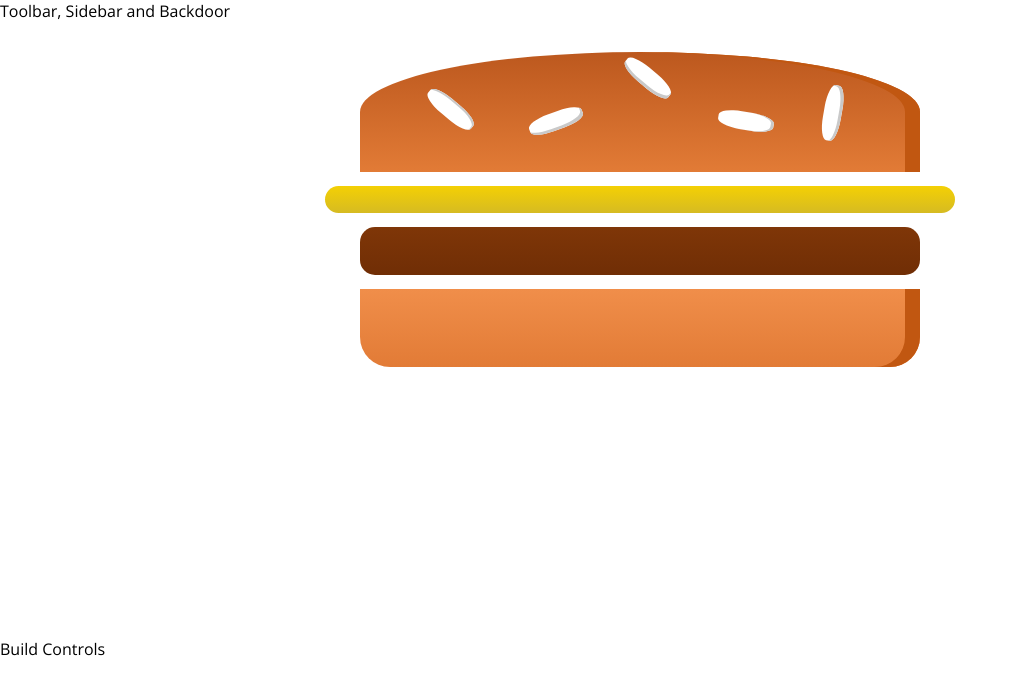
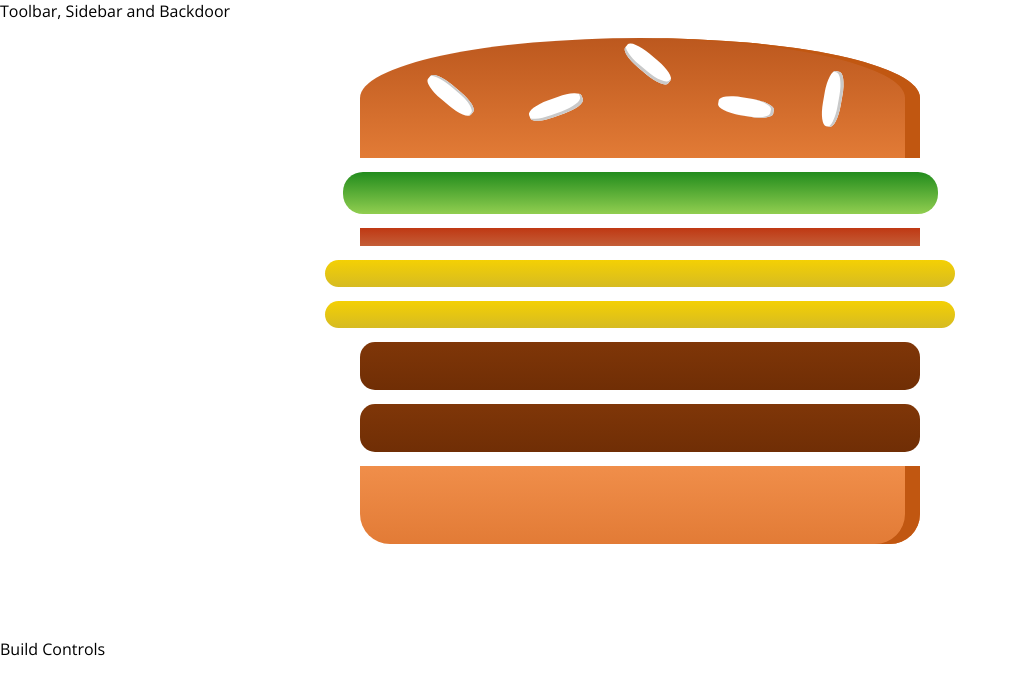
Before and after one commit to MilanMarakana/Burger-App, a React (Create React App) app: page / in a window 1280 px wide. Shown: the top 694 px of the page, without its empty margins (0-1018 px from the left). Built offline with nearby package versions, Linux system fonts and the light colour scheme.

Commit message:
Complete burger ingredients dynamically not by user

```diff
--- a/src/components/Burger/Burger.js
+++ b/src/components/Burger/Burger.js
@@ -4,11 +4,17 @@
 import BurgerIngredient from "./BurgerIngredient/BurgerIngredient";
 
 const burger = (props) => {
+    const transformedIndgredients = Object.keys(props.ingredients)
+    .map(igKey => {
+        return [...Array(props.ingredients[igKey])].map((_, i) => {
+            return <BurgerIngredient key={igKey + i} type={igKey} />;
+        });
+    });
+
   return (
     <div className={Classes.Burger}>
       <BurgerIngredient type="bread-top" />
-      <BurgerIngredient type="cheese" />
-      <BurgerIngredient type="meat" />
+      {transformedIndgredients}
       <BurgerIngredient type="bread-bottom" />
     </div>
   );
--- a/src/components/Burger/Burger.module.css
+++ b/src/components/Burger/Burger.module.css
@@ -2,7 +2,6 @@
     width: 100%;
     margin: auto;
     height: 250px;
-    overflow: scroll;
     text-align: center;
     font-weight: bold;
     font-size: 1.2rem;
--- a/src/containers/BurgerBuilder/BurgerBuilder.js
+++ b/src/containers/BurgerBuilder/BurgerBuilder.js
@@ -4,10 +4,18 @@
 import Burger from '../../components/Burger/Burger';
 
 class BurgerBuilder extends Component {
+    state = {
+        ingredients: {
+            salad: 1,
+            bacon: 1,
+            cheese: 2,
+            meat: 2
+        }
+    }
     render () {
         return (
             <Aux>
-                <Burger />
+                <Burger ingredients={this.state.ingredients}/>
                 <div>Build Controls</div>
             </Aux>
         );
```
